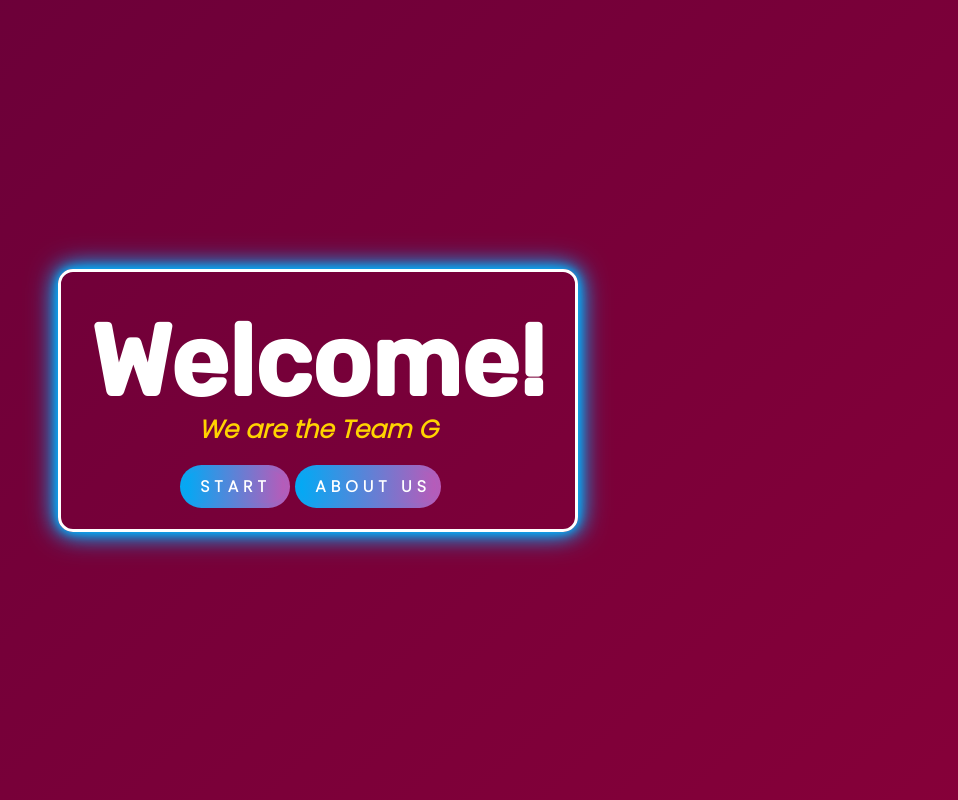
After one commit to Francis14-web/OSC, a PHP site: page /welcome.php in a window 1280 px wide. The commit adds this page. Shown: the whole page, without its empty margins (322-1280 px from the left). Run offline with PHP 8.4, Linux system fonts and the light colour scheme.

Commit message:
Day 6 - Designs by Kiko
May bugs

```diff
--- a/cpuscheduling.php
+++ b/cpuscheduling.php
@@ -45,9 +45,11 @@
         var numprocess = "<?php echo $numprocess; ?>";
       </script>
       <tr>
-        <td colspan="6"><div id="go-button"><span id="ave-tat">Average Turnaround Time: Undefined</span> <span id="ave-wt"> Average Waiting Time: Undefined</span><button type="submit" onclick="getValue()">GO!</button></div></td>
+        <td colspan="6"><div id="ave"><span id="ave-tat">Average Turnaround Time: Undefined</span> <span id="ave-wt"> Average Waiting Time: Undefined</span></div></td>
       </tr>
-      </table>
+
+    </table>
+    <input type="submit" onclick="getValue()" value="GO" id="go-button">
       </script>
     </div>
   </section>
--- /dev/null
+++ b/welcome.css
@@ -0,0 +1,146 @@
+@import url('https://fonts.googleapis.com/css2?family=Poppins:wght@300&display=swap');
+@import url('https://fonts.googleapis.com/css2?family=Rubik:wght@500&display=swap');
+html,body{
+  overflow-x: hidden;
+  padding: 0;
+  margin: 0;
+  font-family: Poppins, sans-serif;
+  color: white;
+  background-size: 500% 500%;
+  position: absolute;
+  width: 100vw;
+  height: 100vh;
+  background-image: -o-linear-gradient(
+              315deg,
+              #000039 0%,
+              #310039 29%,
+              #630039 67%,
+              #940039 100%);
+          background-image: linear-gradient(
+              -225deg,
+              #000039 0%,
+              #310039 29%,
+              #630039 67%,
+              #940039 100%);
+          -webkit-animation: change_bg 15s linear infinite;
+                  animation: change_bg 15s linear infinite;
+      }
+      @-webkit-keyframes change_bg{
+          50%{
+              background-position: 100% 100%;
+          }
+      }
+      @keyframes change_bg{
+          50%{
+              background-position: 100% 100%;
+          }
+      }
+
+
+#Greet{
+    width: 100vw;
+    height: 100vh;
+    display: flex;
+    animation: ease-out slideLeftToRight .5s;
+}
+
+@keyframes slideLeftToRight{
+  0%{
+    transform: translate(30%);
+    opacity: 0;
+  }
+  100%{
+    transform: translate(0%);
+    opacity: 1;
+  }
+}
+
+#welcome h1{
+    padding: 0px;
+    margin: 0px;
+    font-family: Rubik;
+    color: #fff;
+    font-size: 100px;
+
+}
+
+p{
+  padding: 0px;
+  padding-bottom: 25px;
+  margin: 0px;
+  margin-top: -10px;
+  font-size: 25px;
+  text-align: center;
+  font-weight: bolder;
+  font-style: oblique;
+  color: #FFD300
+
+}
+#welcome{
+  padding: 30px;
+  margin: auto;
+  display: flex;
+  width: fit-content;
+  height: fit-content;
+  flex-direction: column;
+  justify-content: space-around;
+  border-style: solid;
+  box-shadow: 0 0 10px #00b3ff,
+              0 0 20px #00b3ff,
+              0 0 30px #00b3ff;
+  border-color: #fff;
+  border-radius: 15px;
+  align-self: center;
+  align-items: center;
+}
+
+
+
+#cpustart{
+  cursor: pointer;
+  padding: 5px;
+  padding-left: 15px;
+  margin-right: 15px;
+  position: relative;
+  background: linear-gradient(90deg,#03a9f4,#f441a5, #ffeb3b, #03a9f4);
+  font-family: Poppins, sans-serif;
+  font-weight: bolder;
+  letter-spacing: 5px;
+  text-decoration: none;
+  text-transform: uppercase;
+  border-style: none;
+  border-radius: 25px;
+  color: #fff;
+  background-size: 400%;
+  z-index: 1;
+}
+#cpustart:hover{
+  animation: animate 3s linear infinite;
+}
+
+@keyframes animate {
+  0%{
+    background-position: 0%;
+  }
+  100%{
+    background-position: 400%;
+  }
+}
+
+#cpustart:before{
+  content: '';
+  position: absolute;
+  top: -5px;
+  left: -5px;
+  right: -5px;
+  bottom: -5px;
+  z-index: -1;
+  background: linear-gradient(90deg,#03a9f4,#f441a5, #ffeb3b, #03a9f4);
+  background-size: 400%;
+  border-radius: 25px;
+}
+#cpustart:hover:before{
+  filter: blur(15px);
+  opacity: 1;
+  animation: animate 3s linear infinite;
+}
--- /dev/null
+++ b/welcome.php
@@ -0,0 +1,33 @@
+<!DOCTYPE html>
+<meta charset="utf-8" name="viewport" content="width=device-width, initial-scale=1.0">
+<html>
+<head>
+<link rel="stylesheet" href="welcome.css">
+</head>
+<body>
+<section id="Greet">
+  <div id="welcome">
+  <header>
+    <h1>
+      Welcome!
+    </h1>
+    <p>We are the Team G</p>
+  </header>
+
+  <div>
+
+      <a href="index.php" id="cpustart">
+        Start
+      </a>
+        <a href="about.php" id="cpustart">
+          About us
+        </a>
+
+  </div>
+</div>
+</section>
+
+</body>
+
+
+</html>
```
Also changed, not shown: about.css (added, +168 -0 lines), about.php (added, +47 -0 lines), index.css (+99 -24 lines), index.php (+8 -1 lines).
